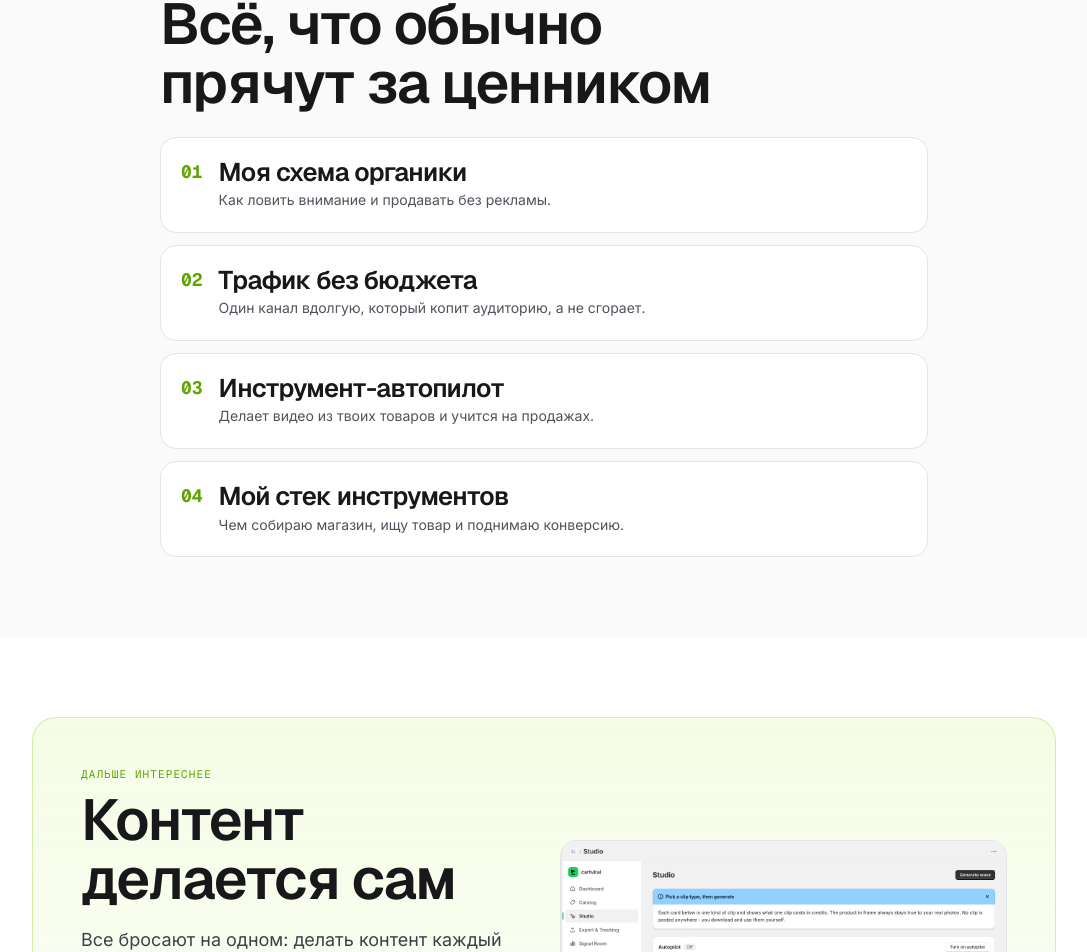
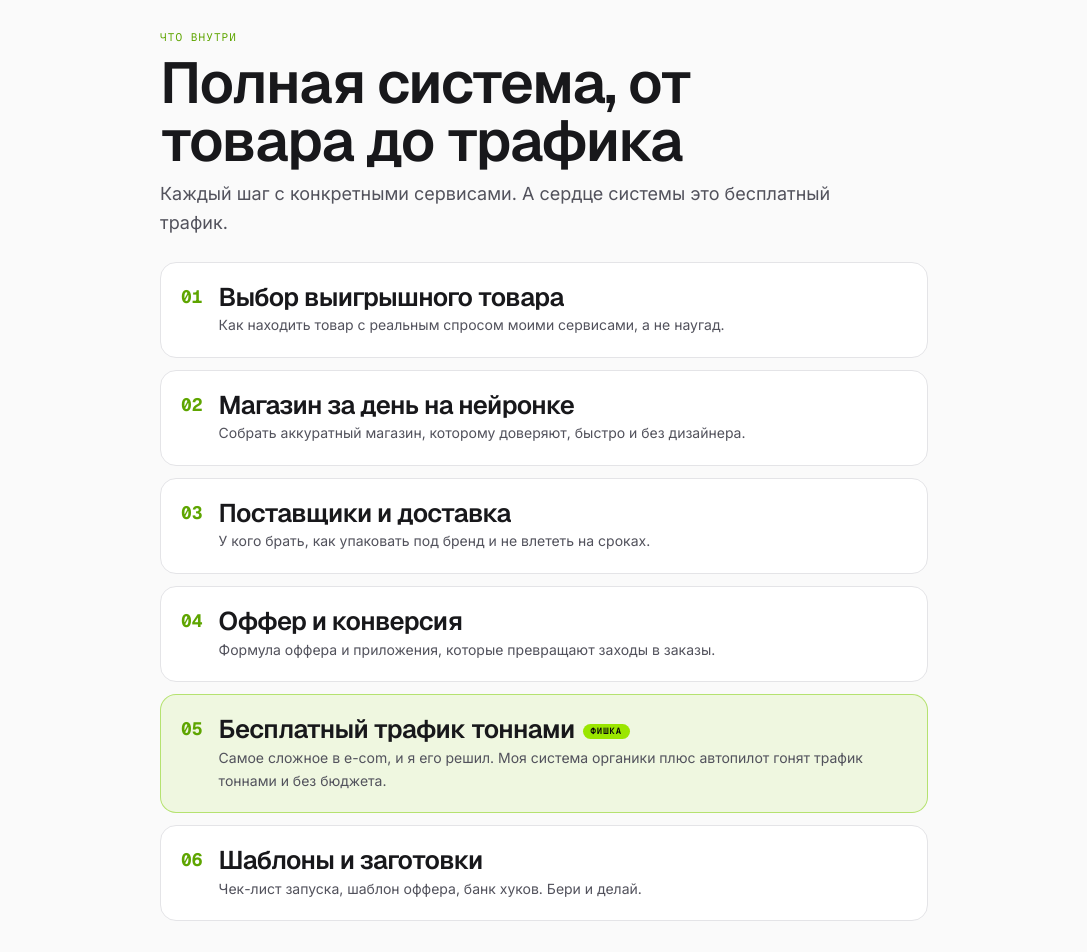
Before and after one commit to artemecom/ecomartem-agency, a Next.js app: page /ru/product in a window 1280 px wide. Shown: the part 1679-2631 px from the top of the page, without its empty margins (96-1183 px from the left). Built offline with nearby package versions, Linux system fonts and the light colour scheme; no server answers.

Commit message:
RU+EN: продукт = полная система Shopify от товара до трафика (выбор товара/магазин/поставщики/оффер/трафик), трафик подсвечен как фишка; обложки плейбуков + PDF

```diff
--- a/public/playbook-ru/index.html
+++ b/public/playbook-ru/index.html
@@ -105,8 +105,8 @@
     <div class="mono">EcomArtem · Shopify с 2019</div>
     <h1>Свой магазин.<br>Свой трафик.</h1>
     <p style="font-size:20px;max-width:640px" class="muted">
-      Как я привожу клиентов в магазин на Shopify, <strong>не платя за каждый клик</strong>.
-      7 лет, реальные магазины, без воды.
+      Полная система магазина на Shopify: <strong>от выбора товара до бесплатного трафика</strong>.
+      Пошагово, с конкретными сервисами. 7 лет, реальные магазины, без воды.
     </p>
     <img class="photo" src="/founder-16x9.jpg" alt="Артём, основатель EcomArtem">
     <p class="muted" style="margin-top:22px;font-size:15px">
--- a/public/playbook/index.html
+++ b/public/playbook/index.html
@@ -113,8 +113,8 @@
     <div class="mono">EcomArtem · Shopify operator since 2019</div>
     <h1>The Organic<br>Shopify Playbook</h1>
     <p style="font-size:20px;max-width:640px" class="muted">
-      How I get customers for a Shopify store <strong>without paying for every click</strong>.
-      7 years. Real stores. No fluff.
+      The complete Shopify system, <strong>from picking a product to free traffic at scale</strong>.
+      Step by step, with the exact tools. 7 years. Real stores. No fluff.
     </p>
     <img class="photo" src="/founder-16x9.jpg" alt="Artem, founder of EcomArtem">
     <p class="muted" style="margin-top:22px;font-size:15px">
--- a/src/app/product/page.tsx
+++ b/src/app/product/page.tsx
@@ -4,9 +4,9 @@ import PlaybookForm from "./PlaybookForm";
 import SmartImg from "../story/SmartImg";
 
 const URL = "https://ecomartem.com/product";
-const TITLE = "The $1,997 Organic Shopify Playbook - Free";
+const TITLE = "The $1,997 Shopify Playbook, Product to Traffic - Free";
 const DESCRIPTION =
-  "The exact 7-year system I use to get Shopify customers without paying for every click, plus the autopilot content tool behind it. Gurus sell a worse version for $1,997. I'm giving you the real one free.";
+  "My complete 7-year Shopify system, from picking a product to free traffic at scale, step by step with the exact tools. Gurus sell a worse version for $1,997. I'm giving you the real one free.";
 
 export const metadata: Metadata = {
   title: `${TITLE} | EcomArtem`,
@@ -33,26 +33,28 @@ const OLDWAY = [
   "Posting into the void, quitting in month two when it's quiet",
 ];
 
-const SECRETS = [
-  { t: "My secret organic playbook", d: "The exact hook-and-retention formula I use to make strangers stop, watch, and buy, without a single dollar of ads. This is the part gurus never actually teach." },
-  { t: "The free-traffic system", d: "How to get customers without paying for every click. One channel, done deep, that compounds into an asset instead of rented attention that dies the day you stop paying." },
-  { t: "The autopilot content tool", d: "The tool that broke my content wall (jump to it below). Turns your real products into organic videos and learns from what sells. The closest thing to free traffic I've found in 7 years." },
-  { t: "My complete tool stack, by stage", d: "The specific apps I use to research products, build the store with AI, source, and convert. No more paralysis over which app to use." },
-  { t: "The templates and swipe pack", d: "Launch checklist, offer template, content rhythm, hook bank, caption skeletons. Copy, paste, post." },
+const SECRETS: { t: string; d: string; hot?: boolean }[] = [
+  { t: "Pick a winning product", d: "Find products with real demand using the exact research tools I use, not guesswork." },
+  { t: "Build the store in a day", d: "Spin up a clean, trust-building store fast with the AI builders I actually use." },
+  { t: "Source and fulfill", d: "The suppliers and apps to source, brand, and ship without the horror stories." },
+  { t: "Nail the offer and convert", d: "The offer formula and the conversion apps that turn visitors into orders." },
+  { t: "Free traffic at scale", d: "The hard part of ecom, and the part I cracked. My organic system plus the autopilot tool drive traffic in volume, for free.", hot: true },
+  { t: "Templates and swipe pack", d: "Launch checklist, offer template, hook bank, caption skeletons. Copy, paste, post." },
 ];
 
 const STEPS = [
   { n: "1", t: "Grab it free", d: "Two questions, your email, instant access. A copy lands in your inbox too." },
-  { n: "2", t: "Build or fix, then get traffic", d: "Follow the system: a store that converts, then organic content that earns the view without paid ads." },
-  { n: "3", t: "Put content on autopilot", d: "Use the same engine I use to keep the volume up while you sleep, or have me build the whole store for you." },
+  { n: "2", t: "Build the store right", d: "Pick the product, launch the store, set the offer, with the exact tools." },
+  { n: "3", t: "Turn on free traffic", d: "My organic system plus the autopilot tool drive traffic in volume, for free. Or have me build the whole store for you." },
 ];
 
 const STACK = [
-  "The 9-module Organic Shopify Playbook (the full system)",
-  "My secret organic + free-traffic strategies",
-  "The autopilot content tool and exactly how I use it",
-  "My complete app stack, stage by stage",
-  "The templates and swipe pack",
+  "The complete Shopify system, product to traffic (9 modules, step by step)",
+  "Winning-product research with the exact tools",
+  "Build the store in a day with AI",
+  "Sourcing, offer, and conversion apps",
+  "My free-traffic system plus the autopilot content tool (the crown jewel)",
+  "Templates: launch checklist, offers, hook bank",
 ];
 
 const PROOF = [
@@ -79,7 +81,7 @@ const NOTFORYOU = [
 const FAQ: { q: string; a: string }[] = [
   { q: "Is it really free? What's the catch?", a: "Really free, no upsell to a paid course. Gurus sell a worse version of this for $1,997. I give the real one away because in 2026 information is cheap, and I only make money if you later use the tool I built or ask me to build your store. So I earn your trust first. That's the whole model." },
   { q: "Will it stay free?", a: "For now. I may turn it into a paid product later or fold it into something bigger. If you're reading this, grab it while it's free." },
-  { q: "Is this just another dropshipping course?", a: "No. It's the organic-traffic system I run across 1,500+ stores, plus my exact tool stack and the autopilot content engine. Not 15 hours of theory, the parts that actually move money." },
+  { q: "Is this just another dropshipping course?", a: "No. It's the complete system, from product research to a store to the traffic that actually sells, plus my exact tool stack and the autopilot engine. Not 15 hours of theory, the parts that move money." },
   { q: "Do I need a big budget?", a: "No. The whole point is organic-first: customers without paying for every click. You can start with the store you already have." },
   { q: "I'm a complete beginner. Will I get it?", a: "Yes. It's written plainly, step by step, with checklists and templates. Beginners get the full path; people with a store and no sales get the fix." },
   { q: "Why should I trust you?", a: "7 years running Shopify stores, out of Russia, which is why you may not have seen me. I've made real money and lit real money on fire, and both lessons are in here honestly. Read the founder story if you want the full version." },
@@ -132,7 +134,7 @@ export default function ProductPage() {
               I&apos;m giving away my $1,997 Shopify playbook. For free.
             </h1>
             <p className="mt-5 text-lg leading-relaxed text-zinc-600 dark:text-zinc-400">
-              My secret organic strategies, the free-traffic system, and the autopilot tool behind it, the exact stack I use to get customers without paying for every click. Gurus gate a worse version behind $1,997. I&apos;m handing you the real one for $0.
+              The complete Shopify system, product to traffic. How to pick the product, build the store, and get customers, step by step, with the exact tools. 7 years, thousands of people, steady results. Gurus gate a worse version behind $1,997. I&apos;m handing you the real one for $0.
             </p>
             <div className="mt-6"><PriceTag /></div>
             <p className="mt-4 text-sm font-semibold text-zinc-800 dark:text-zinc-200">
@@ -198,7 +200,7 @@ export default function ProductPage() {
             ))}
           </ul>
           <p className="mt-6 text-lg font-semibold leading-relaxed text-zinc-900 dark:text-white">
-            The store was never the hard part. Getting seen without paying for every click is. That&apos;s the whole game, and it&apos;s exactly what this playbook hands you.
+            The product and the store are the easy part. Traffic is where almost everyone dies, and it&apos;s the part I cracked: free, at scale. You get the whole system, and the piece nobody else hands you.
           </p>
         </div>
       </section>
@@ -206,14 +208,15 @@ export default function ProductPage() {
       {/* 5. WHAT'S INSIDE — sell the secrets */}
       <section className="border-t border-zinc-200 bg-zinc-50 px-6 py-16 dark:border-zinc-900 dark:bg-zinc-900/20">
         <div className="mx-auto max-w-3xl">
-          <p className="mb-2 font-mono text-[11px] uppercase tracking-widest text-lime-600 dark:text-lime-400">What&apos;s actually inside</p>
-          <h2 className="mb-8 text-2xl font-bold tracking-tight text-zinc-900 dark:text-white md:text-3xl">The stuff I&apos;ve never put in one place before</h2>
+          <p className="mb-2 font-mono text-[11px] uppercase tracking-widest text-lime-600 dark:text-lime-400">What&apos;s inside</p>
+          <h2 className="mb-3 text-2xl font-bold tracking-tight text-zinc-900 dark:text-white md:text-3xl">The full system, product to traffic</h2>
+          <p className="mb-8 max-w-[60ch] text-lg leading-relaxed text-zinc-600 dark:text-zinc-400">Every step, with the exact tools I use. And the heart of it is free traffic.</p>
           <div className="space-y-4">
             {SECRETS.map((s, i) => (
-              <div key={s.t} className="flex gap-4 rounded-2xl border border-zinc-200 bg-white p-6 dark:border-zinc-800 dark:bg-zinc-950">
+              <div key={s.t} className={`flex gap-4 rounded-2xl border p-6 ${s.hot ? "border-lime-500/50 bg-lime-400/10 dark:border-lime-400/40 dark:bg-lime-400/5" : "border-zinc-200 bg-white dark:border-zinc-800 dark:bg-zinc-950"}`}>
                 <div className="font-mono text-lg font-bold text-lime-600 dark:text-lime-400">{String(i + 1).padStart(2, "0")}</div>
                 <div>
-                  <h3 className="text-lg font-bold text-zinc-900 dark:text-white">{s.t}</h3>
+                  <h3 className="text-lg font-bold text-zinc-900 dark:text-white">{s.t}{s.hot ? <span className="ml-2 inline-block rounded-full bg-lime-400 px-2 py-0.5 align-middle font-mono text-[9px] uppercase tracking-widest text-zinc-950">the secret</span> : null}</h3>
                   <p className="mt-1 leading-relaxed text-zinc-600 dark:text-zinc-400">{s.d}</p>
                 </div>
               </div>
--- a/src/app/ru/product/page.tsx
+++ b/src/app/ru/product/page.tsx
@@ -6,7 +6,7 @@ import SmartImg from "../../story/SmartImg";
 const URL = "https://ecomartem.com/ru/product";
 const TITLE = "Своя система интернет-магазина на Shopify, бесплатно";
 const DESCRIPTION =
-  "7 лет строю магазины на Shopify. Отдаю систему перехода с ВБ и Озона на своё: трафик без рекламы, нужные сервисы, контент на потоке. Забирай бесплатно.";
+  "Полная система магазина на Shopify: от выбора товара до бесплатного трафика, пошагово и с конкретными сервисами. 7 лет, стабильный результат тысячам людей. Забирай бесплатно.";
 
 export const metadata: Metadata = {
   title: `${TITLE} | EcomArtem`,
@@ -33,24 +33,27 @@ const OLDWAY = [
   "Соседи демпингуют, и ты режешь цену следом",
 ];
 
-const SECRETS = [
-  { t: "Моя схема органики", d: "Как ловить внимание и продавать без рекламы." },
-  { t: "Трафик без бюджета", d: "Один канал вдолгую, который копит аудиторию, а не сгорает." },
-  { t: "Инструмент-автопилот", d: "Делает видео из твоих товаров и учится на продажах." },
-  { t: "Мой стек инструментов", d: "Чем собираю магазин, ищу товар и поднимаю конверсию." },
+const SECRETS: { t: string; d: string; hot?: boolean }[] = [
+  { t: "Выбор выигрышного товара", d: "Как находить товар с реальным спросом моими сервисами, а не наугад." },
+  { t: "Магазин за день на нейронке", d: "Собрать аккуратный магазин, которому доверяют, быстро и без дизайнера." },
+  { t: "Поставщики и доставка", d: "У кого брать, как упаковать под бренд и не влететь на сроках." },
+  { t: "Оффер и конверсия", d: "Формула оффера и приложения, которые превращают заходы в заказы." },
+  { t: "Бесплатный трафик тоннами", d: "Самое сложное в e-com, и я его решил. Моя система органики плюс автопилот гонят трафик тоннами и без бюджета.", hot: true },
+  { t: "Шаблоны и заготовки", d: "Чек-лист запуска, шаблон оффера, банк хуков. Бери и делай." },
 ];
 
 const STEPS = [
   { n: "1", t: "Забери систему", d: "Два вопроса, почта, доступ сразу." },
-  { n: "2", t: "Собери и запусти трафик", d: "По шагам: магазин, который продаёт, и органика без рекламы." },
-  { n: "3", t: "Поставь контент на автопилот", d: "Тем же движком держишь объём. Или отдаёшь магазин мне под ключ." },
+  { n: "2", t: "Собери магазин правильно", d: "Выбери товар, подними магазин, настрой оффер, с конкретными сервисами." },
+  { n: "3", t: "Включи бесплатный трафик", d: "Моя система органики плюс автопилот гонят трафик тоннами и без бюджета. Или соберу тебе магазин под ключ." },
 ];
 
 const STACK = [
-  "Вся система: магазин и трафик, по шагам",
-  "Мои схемы органики и бесплатного трафика",
-  "Инструмент-автопилот и как я им пользуюсь",
-  "Мой стек инструментов по этапам",
+  "Полная система: от выбора товара до трафика, по шагам",
+  "Поиск выигрышного товара, конкретные сервисы",
+  "Магазин за день на нейронке",
+  "Поставщики, оффер и конверсия",
+  "Моя система бесплатного трафика плюс автопилот (та самая фишка)",
   "Шаблоны: чек-листы, офферы, банк хуков",
 ];
 
@@ -82,7 +85,7 @@ const NOTFORYOU = [
 const FAQ: { q: string; a: string }[] = [
   { q: "Реально даром? В чём подвох?", a: "Да, даром, и без апсейла в платный курс. Гуру продают версию хуже за 199 тысяч. Я отдаю настоящую, потому что в 2026 информация стоит копейки, а зарабатываю только если ты потом возьмёшь мой инструмент под трафик или закажешь магазин под ключ. Сначала польза, доверие потом." },
   { q: "Это надолго бесплатно?", a: "Пока да. Позже может стать платным. Читаешь сейчас, забирай." },
-  { q: "Это очередной курс по дропшиппингу?", a: "Нет. Это система органического трафика на 1 500+ магазинах, мой стек и движок-автопилот. Не 15 часов теории, а то, что приносит деньги." },
+  { q: "Это очередной курс по дропшиппингу?", a: "Нет. Это полная система: от поиска товара и сборки магазина до трафика, который реально продаёт, плюс мой стек сервисов и движок-автопилот. Не 15 часов теории, а то, что приносит деньги." },
   { q: "Нужен большой бюджет?", a: "Нет. Весь смысл в органике: клиенты без оплаты за клик. Можно стартовать с тем магазином, что уже есть." },
   { q: "Я новичок, разберусь?", a: "Да. Написано по-человечески, по шагам, с чек-листами. Новичку весь путь, у кого магазин без продаж, точечный разбор." },
 ];
@@ -140,7 +143,7 @@ export default function ProductPageRu() {
               Свой магазин. Свой трафик. Свои правила.
             </h1>
             <p className="mt-5 max-w-xl text-base leading-relaxed text-zinc-600 dark:text-zinc-400 md:text-lg">
-              7 лет строю магазины на Shopify. Отдаю всю систему: как уйти с ВБ и Озона на своё и гнать трафик без вложений в рекламу.
+              Полная система магазина на Shopify: от выбора товара до трафика. Пошагово и с конкретными сервисами. 7 лет приносит стабильный результат тысячам людей, отдаю бесплатно.
             </p>
             <div className="mt-6"><PriceTag /></div>
             <p className="mt-3 text-sm font-semibold text-zinc-800 dark:text-zinc-200">Учти: даром это будет не всегда. Забирай, пока так.</p>
@@ -178,7 +181,7 @@ export default function ProductPageRu() {
           <ul className="mt-6 space-y-3">
             {OLDWAY.map((o) => (<li key={o} className="flex gap-3 text-zinc-700 dark:text-zinc-300"><span className="mt-1 shrink-0 text-red-500">✕</span><span>{o}</span></li>))}
           </ul>
-          <p className="mt-6 text-lg font-semibold leading-relaxed text-zinc-900 dark:text-white">Магазин собрать несложно. Сложно, чтобы тебя увидели без оплаты за каждый клик. Тут и делаются деньги. Это я и отдаю.</p>
+          <p className="mt-6 text-lg font-semibold leading-relaxed text-zinc-900 dark:text-white">Товар найти и магазин собрать это ерунда. Весь затык в трафике, тут и отваливаются почти все. Именно его я научился лить бесплатно и тоннами. Даю всю систему целиком, плюс то, чего нет у других.</p>
         </div>
       </section>
 
@@ -186,12 +189,16 @@ export default function ProductPageRu() {
       <section className={`${SECTION} border-t border-zinc-200 bg-zinc-50 dark:border-zinc-900 dark:bg-zinc-900/20`}>
         <div className="mx-auto max-w-3xl">
           <Eyebrow>Что внутри</Eyebrow>
-          <H2>Всё, что обычно прячут за ценником</H2>
+          <H2>Полная система, от товара до трафика</H2>
+          <p className="mt-2 max-w-[60ch] text-base leading-relaxed text-zinc-600 dark:text-zinc-400 md:text-lg">Каждый шаг с конкретными сервисами. А сердце системы это бесплатный трафик.</p>
           <div className="mt-6 space-y-3">
             {SECRETS.map((s, i) => (
-              <div key={s.t} className="flex gap-4 rounded-2xl border border-zinc-200 bg-white p-5 dark:border-zinc-800 dark:bg-zinc-950">
+              <div key={s.t} className={`flex gap-4 rounded-2xl border p-5 ${s.hot ? "border-lime-500/50 bg-lime-400/10 dark:border-lime-400/40 dark:bg-lime-400/5" : "border-zinc-200 bg-white dark:border-zinc-800 dark:bg-zinc-950"}`}>
                 <div className="font-mono text-lg font-bold text-lime-600 dark:text-lime-400">{String(i + 1).padStart(2, "0")}</div>
-                <div><h3 className="font-bold text-zinc-900 dark:text-white">{s.t}</h3><p className="mt-0.5 text-sm leading-relaxed text-zinc-600 dark:text-zinc-400">{s.d}</p></div>
+                <div>
+                  <h3 className="font-bold text-zinc-900 dark:text-white">{s.t}{s.hot ? <span className="ml-2 inline-block rounded-full bg-lime-400 px-2 py-0.5 align-middle font-mono text-[9px] uppercase tracking-widest text-zinc-950">фишка</span> : null}</h3>
+                  <p className="mt-0.5 text-sm leading-relaxed text-zinc-600 dark:text-zinc-400">{s.d}</p>
+                </div>
               </div>
             ))}
           </div>
```
Also changed, not shown: 2 other files (tests, documents, lock files or other folders).
